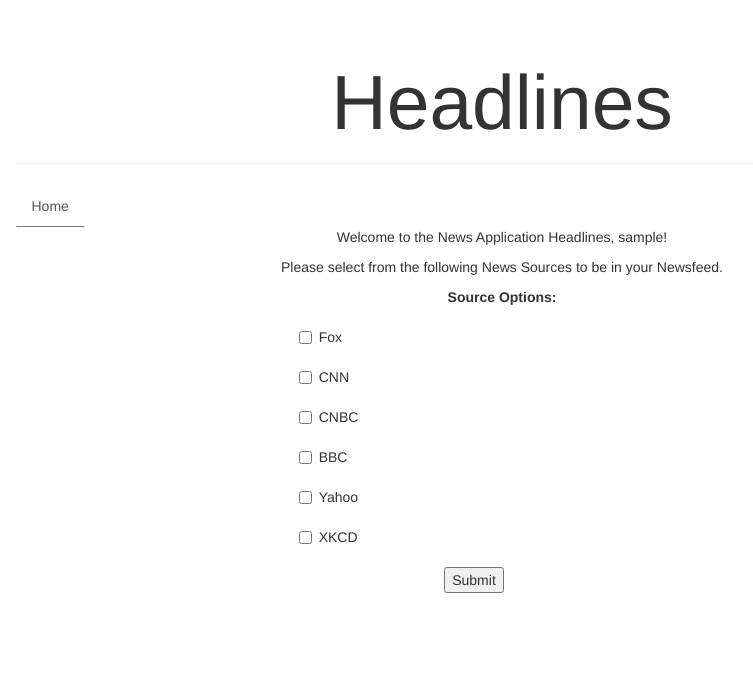
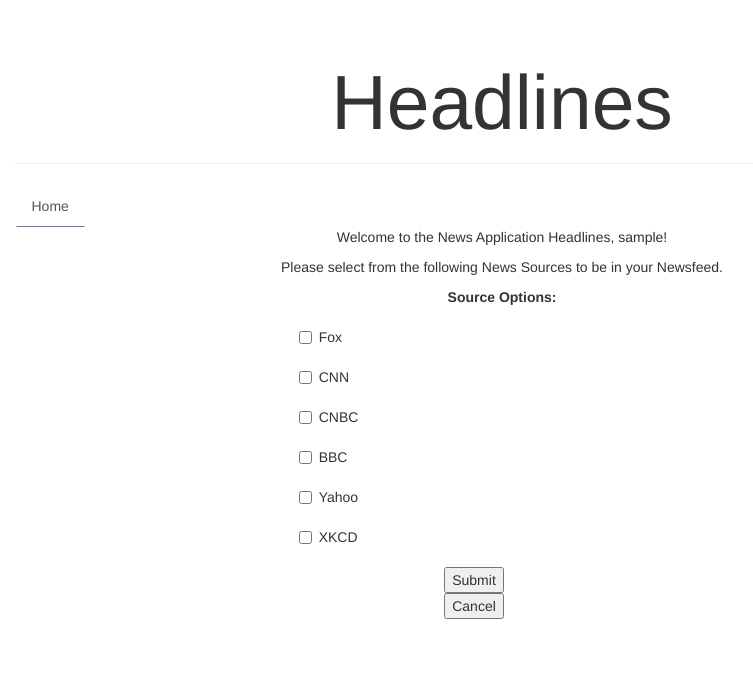
Before and after one commit to shashkambh/headlines, a Node server app: page /preferences in a window 1280 px wide. Shown: the top 693 px of the page, without its empty margins (138-891 px from the left). Run offline with Node 20, Linux system fonts and the light colour scheme; the visitor is signed in with stand-in values (Sample User, id 1); some libraries are stand-ins or nearby versions.

Commit message:
added cancel button

```diff
--- a/views/preferences.ejs
+++ b/views/preferences.ejs
@@ -104,6 +104,7 @@
 	<div class="col-xs-4">
 
 	<input type="submit" name="submit" value="Submit">
+	<input type="button" onclick="location.href='/';" value="Cancel" />
 	</div>
   </form>
   </body>
```
